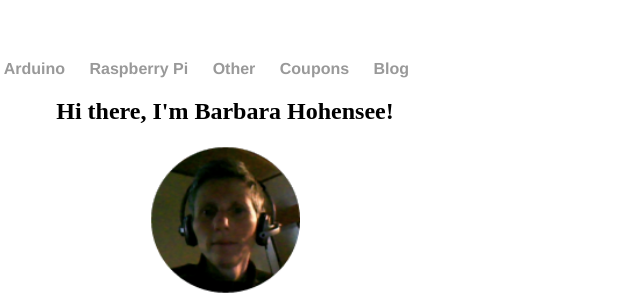
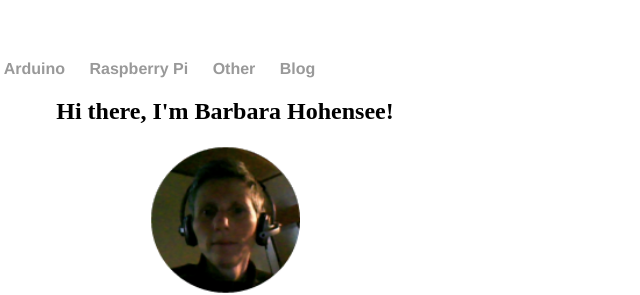
Before and after one commit to eMakerStudio/eMakerStudio.github.io, a plain HTML site: page index.html in a window 1280 px wide. Shown: the top 295 px of the page, 415-1055 px from the left. Drawn offline with Linux system fonts and the light colour scheme.

Commit message:
Update index.html

```diff
--- a/index.html
+++ b/index.html
@@ -12,8 +12,7 @@
 			<li><a href="/projects">Ongoing Projects</a></li>
 	        	<li><a href="/arduino">Arduino</a></li>
             		<li><a href="/raspberrypi">Raspberry Pi</a></li>
-           		<li><a href="/other">Other</a></li>
-        		<li><a href="/coupons">Coupons</a></li>
+			<li><a href="/other">Other</a></li>
         		<li><a href="/blog/">Blog</a></li>
     		</ul>
 		</nav>
```
